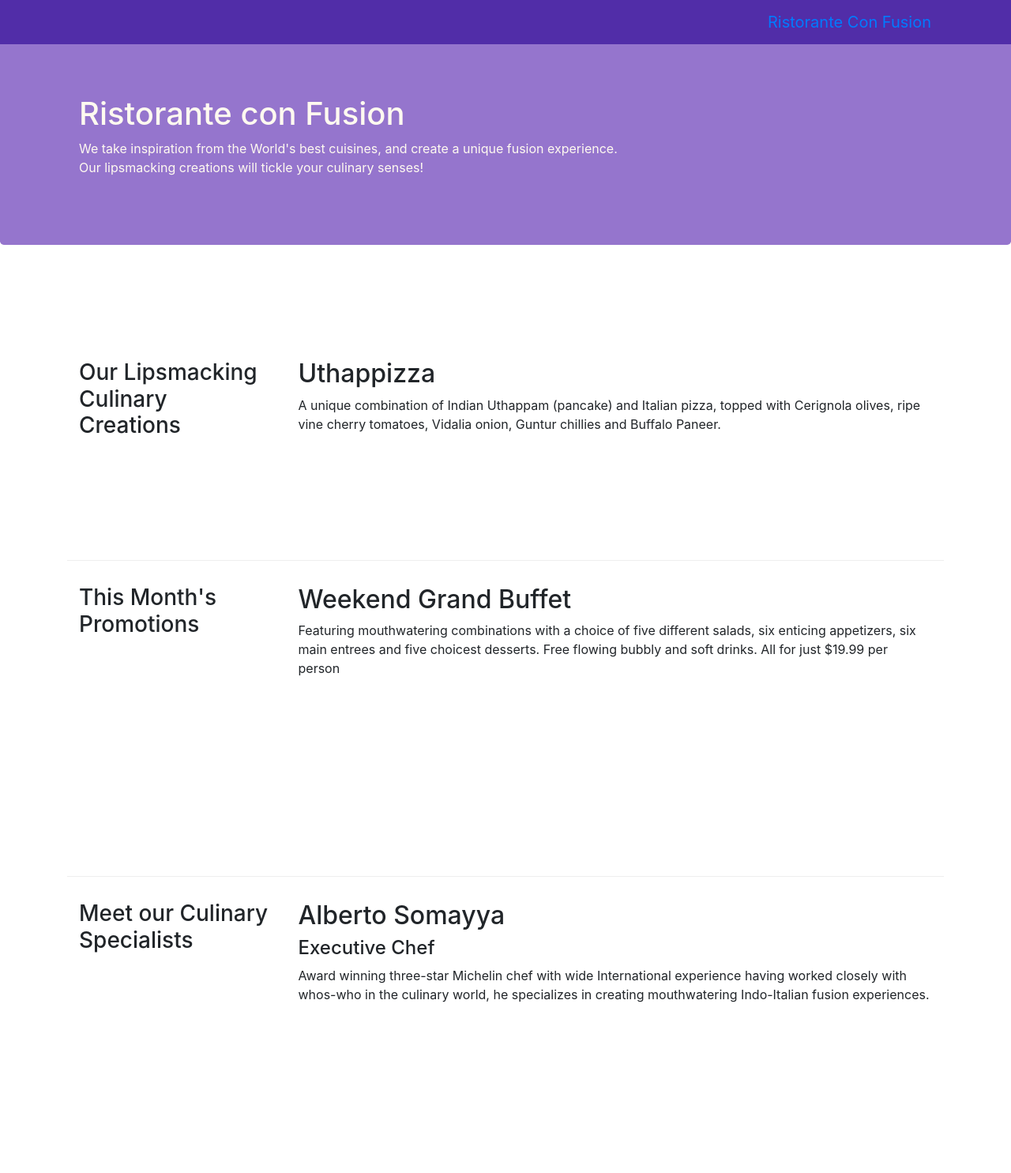
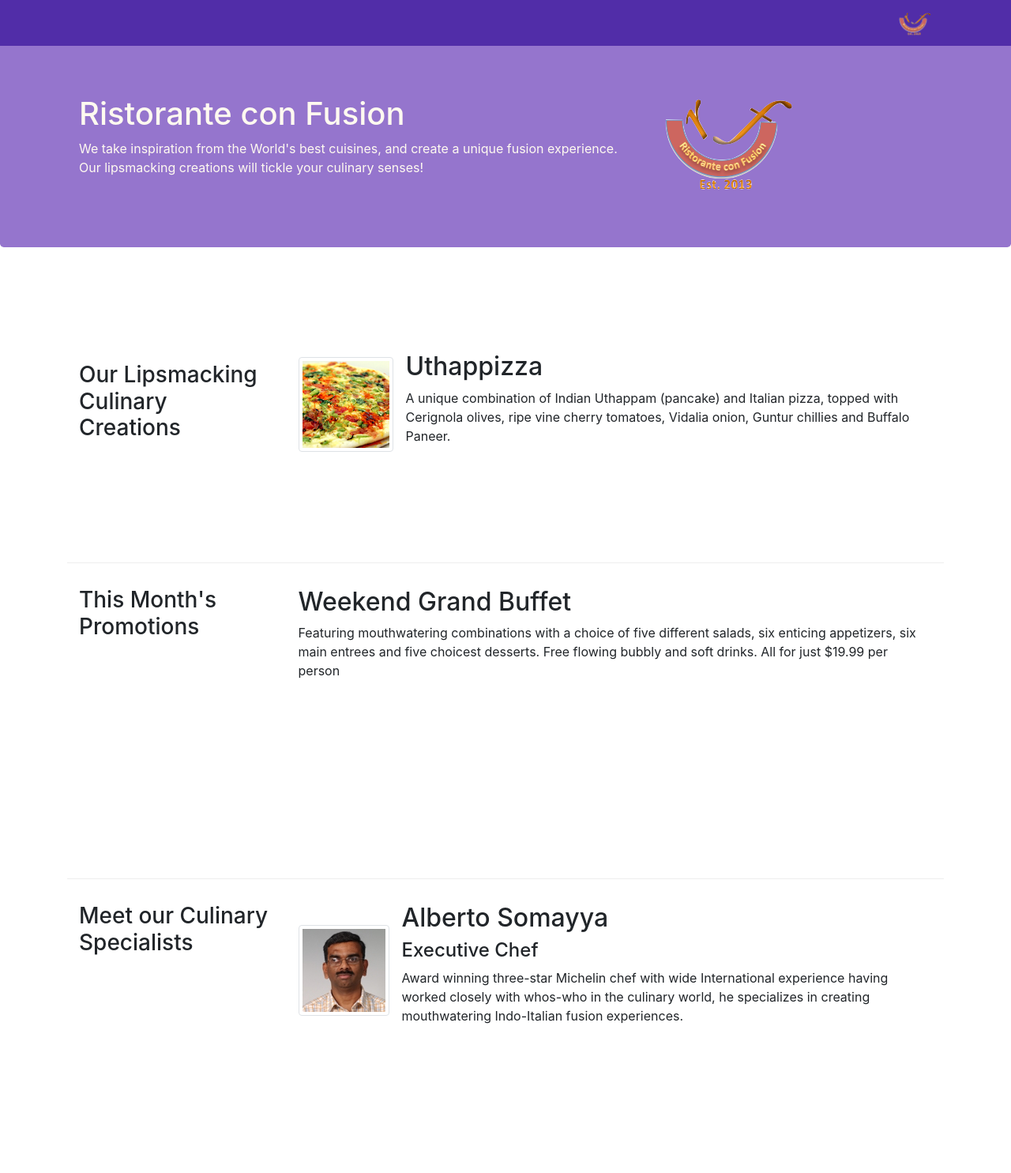
Before and after one commit to MaximilianoRolon/bootstrap, a website: page index.html in a window 1280 px wide. Shown: the top 1485 px of the page at 79% size. Drawn offline with nearby package versions, Linux system fonts and the light colour scheme.

Commit message:
Images and Media

```diff
--- a/index.html
+++ b/index.html
@@ -21,7 +21,7 @@
             <button class="navbar-toggler" type="button" data-toggle="collapse" data-target="#Navbar">
                 <span class="navbar-toggler-icon"></span>
             </button>
-            <a class="navbar-brand" href="#">Ristorante Con Fusion</a>
+            <a class="navbar-brand" href="#"><img src="img/logo.png" height="30" width="41"></a>
             <div class="collapse navbar-collapse" id="Navbar">
                 <ul class="navbar-nav">
                     <li class="nav-item active"><a class="nav-link" href="#"><span class="fa fa-home fa-lg"></span> Home</a></li>
@@ -39,7 +39,8 @@
                     <h1>Ristorante con Fusion</h1>
                     <p>We take inspiration from the World's best cuisines, and create a unique fusion experience. Our lipsmacking creations will tickle your culinary senses!</p>
                 </div>
-                <div class="col col-sm">
+                <div class="col col-sm align-self-center">
+                    <img src="img/logo.png" class="img-fluid">
                 </div>
             </div>
         </div>
@@ -51,8 +52,13 @@
                 <h3>Our Lipsmacking Culinary Creations</h3>
             </div>
             <div class="col-sm col-md flex-first">
-                <h2>Uthappizza</h2>
-                <p>A unique combination of Indian Uthappam (pancake) and Italian pizza, topped with Cerignola olives, ripe vine cherry tomatoes, Vidalia onion, Guntur chillies and Buffalo Paneer.</p>
+                <div class="media">
+                    <img class="d-flex mr-3 img-thumbnail align-self-center" src="img/uthappizza.png" alt="uthappizza">
+                    <div class="media-body">
+                        <h2 class="mt-0">Uthappizza</h2>
+                        <p>A unique combination of Indian Uthappam (pancake) and Italian pizza, topped with Cerignola olives, ripe vine cherry tomatoes, Vidalia onion, Guntur chillies and Buffalo Paneer.</p>
+                    </div>
+                </div>
             </div>
         </div>
 
@@ -72,9 +78,14 @@
                 <h3>Meet our Culinary Specialists</h3>
             </div>
             <div class="col-sm col-md flex-first">
-                <h2>Alberto Somayya</h2>
-                <h4>Executive Chef</h4>
-                <p>Award winning three-star Michelin chef with wide International experience having worked closely with whos-who in the culinary world, he specializes in creating mouthwatering Indo-Italian fusion experiences. </p>
+                <div class="media">
+                    <img class="d-flex mr-3 img-thumbnail align-self-center" src="img/alberto.png" alt="Alberto Somayya">
+                    <div class="media-body">
+                        <h2>Alberto Somayya</h2>
+                        <h4>Executive Chef</h4>
+                        <p>Award winning three-star Michelin chef with wide International experience having worked closely with whos-who in the culinary world, he specializes in creating mouthwatering Indo-Italian fusion experiences. </p>
+                    </div>
+                </div>
             </div>
         </div>
     </div>
```
Also changed, not shown: aboutus.html (+1 -1 lines), contactus.html (+1 -1 lines), img/alberto.png (added), img/buffet.png (added), img/logo.png (added), img/uthappizza.png (added), 1 other file.
